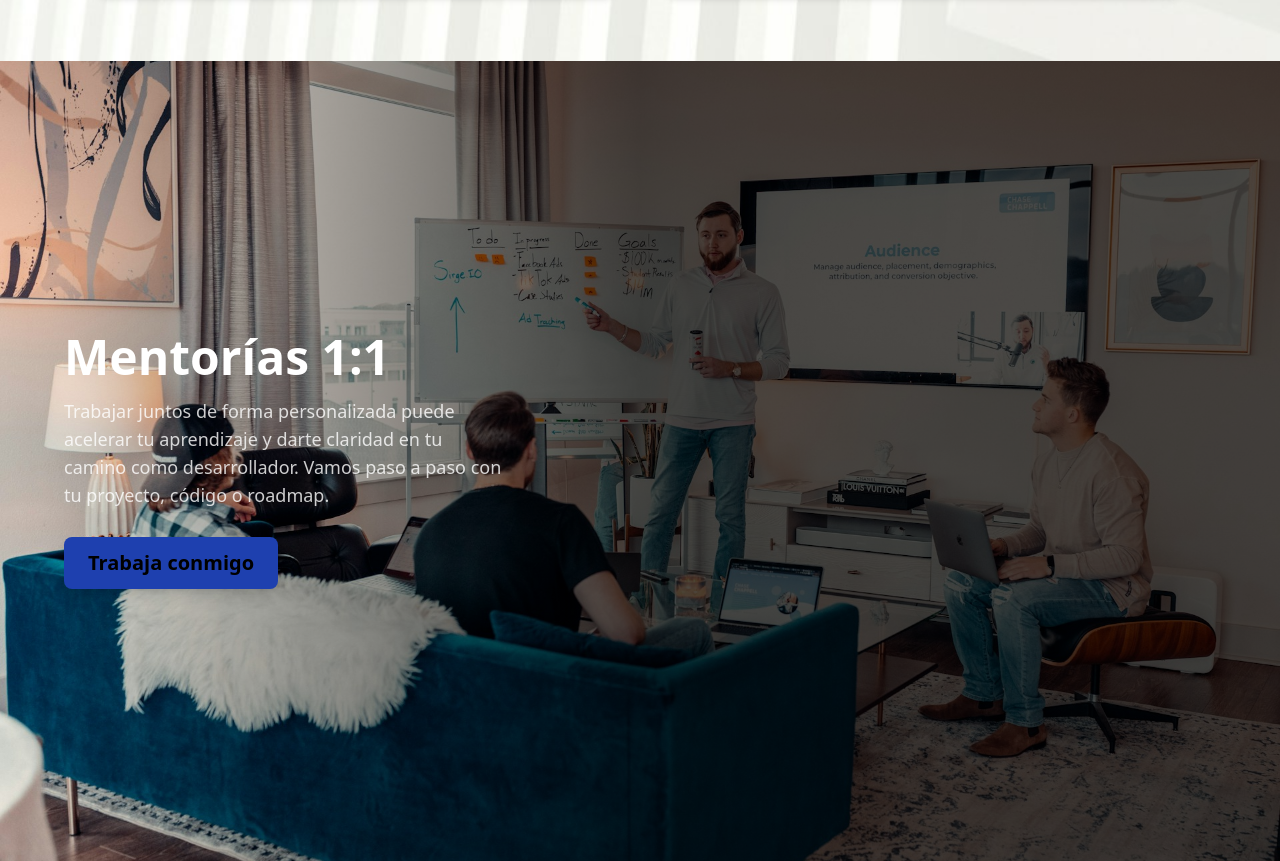
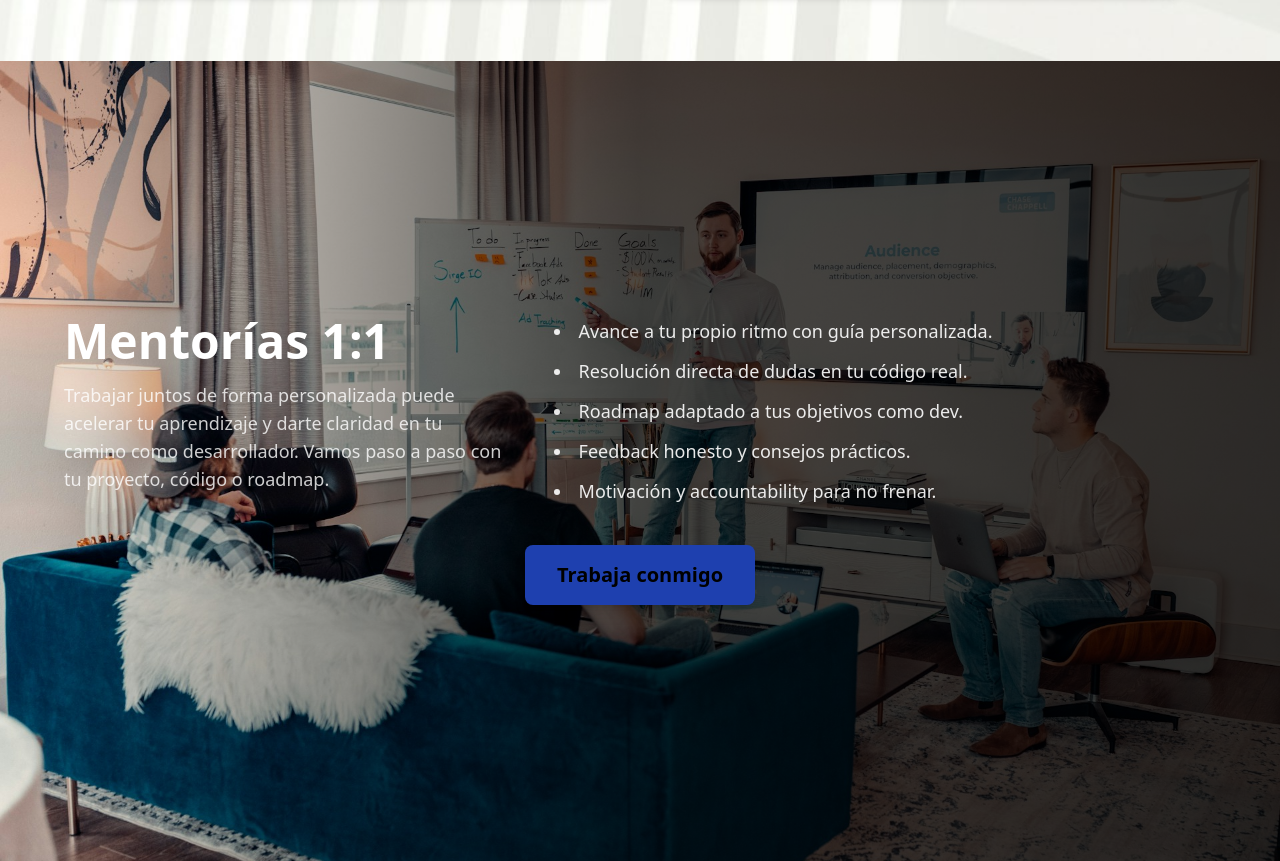
Before and after one commit to jaalzu/luna-marketing-ld, an Astro site in the folder bronson-landing-page/: page / in a window 1280 px wide. Shown: the part 3139-4000 px from the top of the page. Built offline with nearby package versions, Linux system fonts and the light colour scheme; Astro itself is replaced by a stand-in of ours.

Commit message:
adding text to workwithme

```diff
--- a/bronson-landing-page/src/components/WorkWithMe.astro
+++ b/bronson-landing-page/src/components/WorkWithMe.astro
@@ -3,25 +3,24 @@
 ---
 
 <section class="w-full min-h-screen relative overflow-hidden flex items-center py-12 px-6 md:px-16">
-  <!-- Contenedor de fondo con imagen y gradiente -->
+  <!-- Fondo con imagen + overlays -->
   <div class="absolute inset-0 z-1">
-    <!-- Imagen de fondo -->
     <img
       src="/images/mentor1.jpg"
       alt="Foto de mentoría"
       class="w-full h-full object-cover object-center"
     />
-    <!-- Overlay con gradiente para difuminado -->
-    <!-- Desktop: difuminado de izquierda a derecha -->
-    <div class="absolute inset-0 hidden md:block bg-gradient-to-l from-black/70 via-black/70 to-transparent"></div>
-    <!-- Mobile: difuminado de arriba hacia abajo -->
-    <div class="absolute inset-0 md:hidden bg-gradient-to-b from-black/70 via-black/90 to-black/90"></div>
+    <!-- Gradiente desktop -->
+    <div class="absolute inset-0 hidden md:block bg-gradient-to-l from-black/80 via-black/70 to-transparent"></div>
+    <!-- Gradiente mobile -->
+    <div class="absolute inset-0 md:hidden bg-gradient-to-b from-black/80 via-black/90 to-black/90"></div>
   </div>
 
   <!-- Contenido -->
   <div class="relative z-2 max-w-6xl mx-auto w-full">
-    <div class="flex flex-col md:flex-row md:items-center md:gap-10">
-      <!-- Columna izquierda - Contenido -->
+    <div class="flex flex-col md:flex-row md:items-start md:gap-12">
+
+      <!-- Columna izquierda -->
       <div class="flex flex-col gap-4 md:w-2/5 text-white">
         <h4 class="text-3xl md:text-5xl font-bold text-center md:text-left leading-tight">
           Mentorías 1:1
@@ -29,37 +28,30 @@
         <p class="text-base md:text-lg text-white/80 leading-relaxed text-center md:text-left">
           Trabajar juntos de forma personalizada puede acelerar tu aprendizaje y darte claridad en tu camino como desarrollador. Vamos paso a paso con tu proyecto, código o roadmap.
         </p>
-        <button class="mx-auto md:mx-0 mt-3 bg-primary text-black text-lg md:text-xl font-semibold px-6 py-3 rounded-lg shadow-lg hover:bg-gradient-to-r hover:from-[#d5f1fb] hover:to-[#d9f9ee] transition-all duration-300 w-fit">
-          Trabaja conmigo
-        </button>
       </div>
 
-      <!-- Columna derecha - Espacio para equilibrio visual -->
-      <div class="md:w-3/5 h-72 md:h-[400px] mt-8 md:mt-0">
-        <!-- Este espacio mantiene el equilibrio del layout -->
+      <!-- Columna derecha - Beneficios -->
+      <div class="md:w-3/5 mt-6 md:mt-0">
+        <ul class="list-disc list-inside text-white/90 space-y-3 text-base md:text-lg">
+          <li>Avance a tu propio ritmo con guía personalizada.</li>
+          <li>Resolución directa de dudas en tu código real.</li>
+          <li>Roadmap adaptado a tus objetivos como dev.</li>
+          <li>Feedback honesto y consejos prácticos.</li>
+          <li>Motivación y accountability para no frenar.</li>
+        </ul>
       </div>
+    </div>
+
+    <!-- Botón centrado -->
+    <div class="flex justify-center mt-10">
+      <button class="bg-primary text-black text-lg md:text-xl font-semibold px-8 py-4 rounded-lg shadow-lg hover:bg-gradient-to-r hover:from-[#d5f1fb] hover:to-[#d9f9ee] transition-all duration-300">
+        Trabaja conmigo
+      </button>
     </div>
   </div>
 </section>
 
 <style>
-  /* Estilos adicionales para mejorar el efecto de difuminado */
-  .absolute {
-    position: absolute;
-  }
-  .relative {
-    position: relative;
-  }
-  .inset-0 {
-    top: 0;
-    right: 0;
-    bottom: 0;
-    left: 0;
-  }
-  .z-1 {
-    z-index: 1;
-  }
-  .z-2 {
-    z-index: 2;
-  }
+  .z-1 { z-index: 1; }
+  .z-2 { z-index: 2; }
 </style>
```
